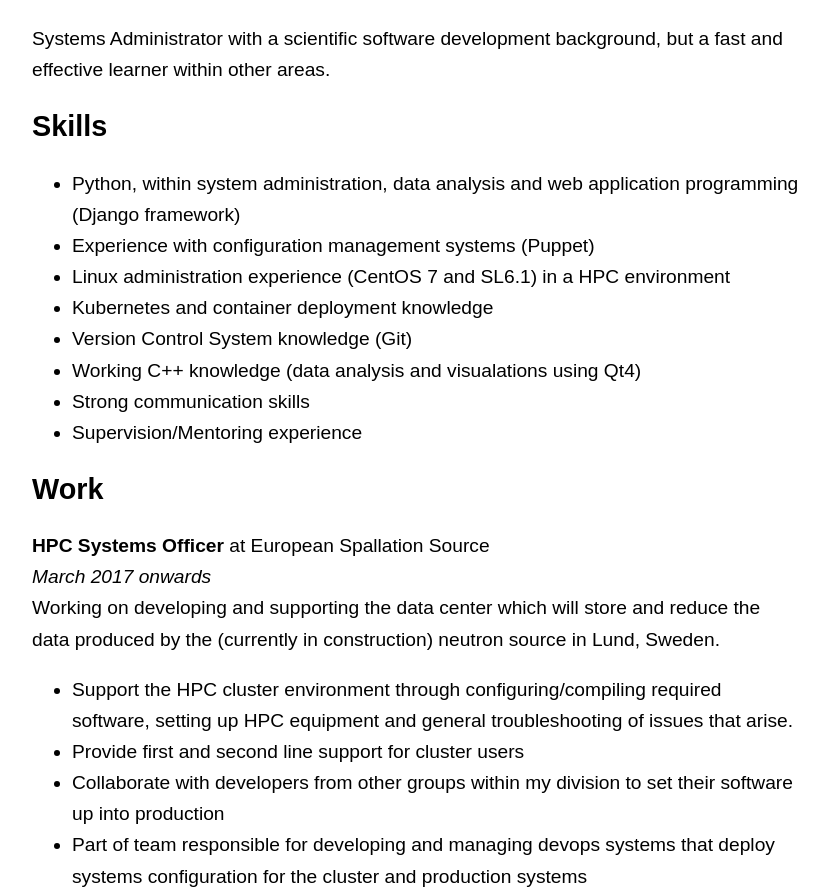
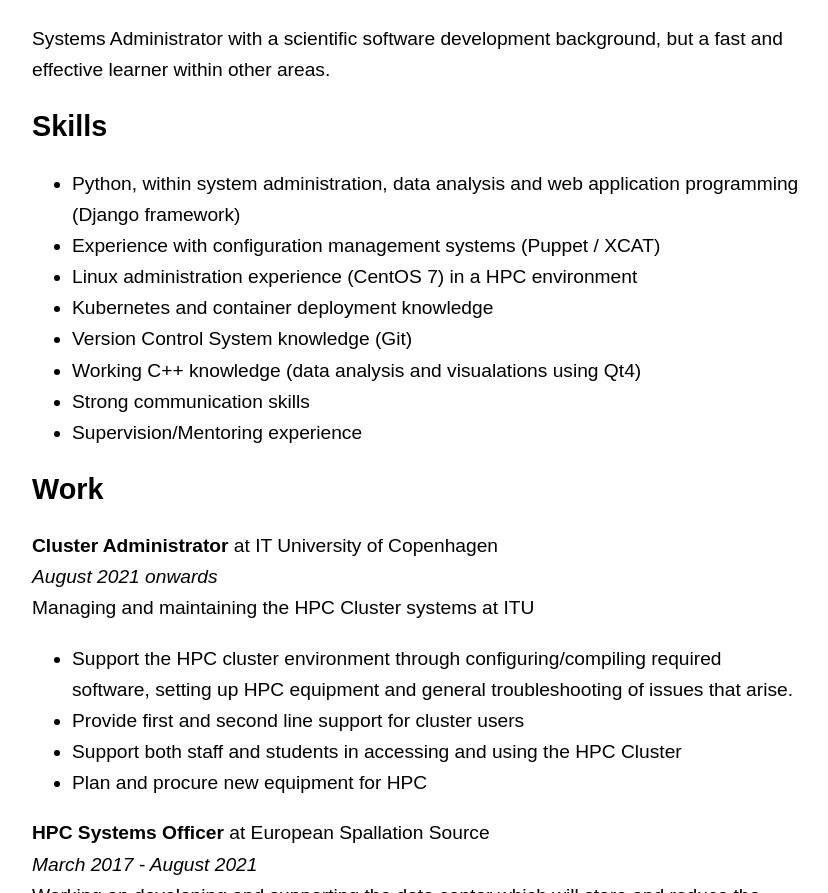
Before and after one commit to lottiegreenwood/lottiegreenwood.github.io, a plain HTML site: page index.html in a window 1280 px wide. Shown: the part 59-952 px from the top of the page, without its empty margins (224-1052 px from the left). Drawn offline with Linux system fonts and the light colour scheme.

Commit message:
Update index.html

```diff
--- a/index.html
+++ b/index.html
@@ -28,8 +28,8 @@
 		<h2>Skills</h2>
 		<ul>
 			<li>Python, within system administration, data analysis and web application programming (Django framework)
-			<li>Experience with configuration management systems (Puppet)
-			<li>Linux administration experience (CentOS 7 and SL6.1) in a HPC environment
+			<li>Experience with configuration management systems (Puppet / XCAT)
+			<li>Linux administration experience (CentOS 7) in a HPC environment
 			<li>Kubernetes and container deployment knowledge
 			<li>Version Control System knowledge (Git)
 			<li>Working C++ knowledge (data analysis and visualations using Qt4)
@@ -40,9 +40,20 @@
 <section>
     <h2> Work </h2
 <p>
+<b>Cluster Administrator</b> at IT University of Copenhagen</br>
+<i> August 2021 onwards</i> </br>
+Managing and maintaining the HPC Cluster systems at ITU
+
+<ul> <li> Support the HPC cluster environment through configuring/compiling required software, setting up HPC equipment and general troubleshooting of issues that arise.
+    <li> Provide first and second line support for cluster users
+    <li> Support both staff and students in accessing and using the HPC Cluster
+    <li> Plan and procure new equipment for HPC
+    </ul>
+    </p>
+<p>
 
 <b>HPC Systems Officer</b> at European Spallation Source</br>
-<i> March 2017 onwards</i> </br>
+<i> March 2017 - August 2021 </i> </br>
 Working on developing and supporting the data center which will store and reduce the data produced by the (currently in construction) neutron source in Lund, Sweden.
 
 <ul> <li> Support the HPC cluster environment through configuring/compiling required software, setting up HPC equipment and general troubleshooting of issues that arise.
@@ -92,10 +103,4 @@
 </p>
 
     </section>
-<section>
-    <h2> Other </h2>
-    <ul>
-      <li> STEM Ambassador - I give talks about my career to students, as well as participating in outreach events in order to raise awareness of the opportunities STEM education and careers can provide
-    </ul>
- </section>
 </article>
```
